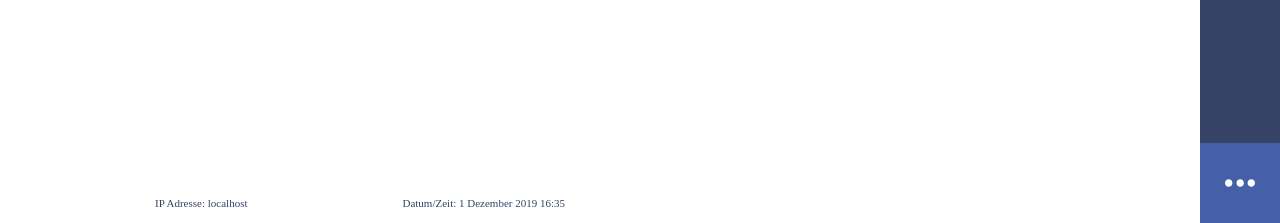
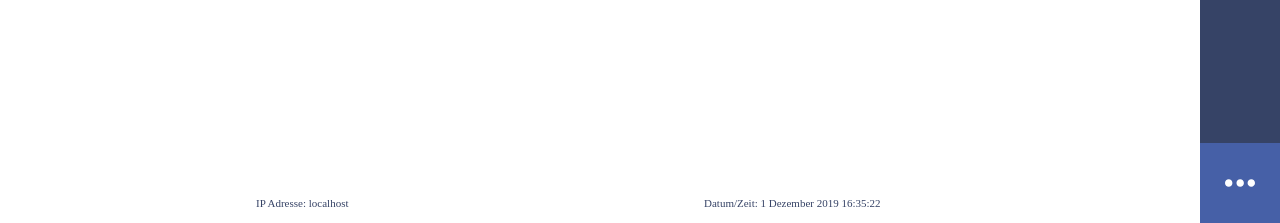
Before and after one commit to JohnTrunix/Gewaechshaus, a PHP site: page /admin.html in a window 1280 px wide. Shown: the part 577-800 px from the top of the page. Run offline with PHP 8.4, Linux system fonts and the light colour scheme; data that the repository does not hold is empty; some web fonts are replaced.

Commit message:
admin clock

```diff
--- a/interface/css/admin.css
+++ b/interface/css/admin.css
@@ -90,9 +90,18 @@
 	height: 40px;
 	width: 720px;
 	display: flex;
-	justify-content: space-evenly;
 	align-items: center;
 	font-size: 11px;
 	font-family: Schrift_Bold;
 	color: #364366;
 }
+
+.ip_adresse_box {
+	position: fixed;
+	left: 20%;
+}
+
+.zeit_box {
+	position: fixed;
+	left: 55%;
+}
--- a/interface/js/admin.js
+++ b/interface/js/admin.js
@@ -39,7 +39,7 @@ function datumzeit(id) {
 	if (s < 10) {
 		s = "0" + s;
 	}
-	result = d + " " + months[month] + " " + year + " " + h + ":" + m;
+	result = d + " " + months[month] + " " + year + " " + h + ":" + m + ":" + s;
 	document.getElementById(id).innerHTML = result;
 	setTimeout('datumzeit("' + id + '");', "1000");
 	return true;
```
